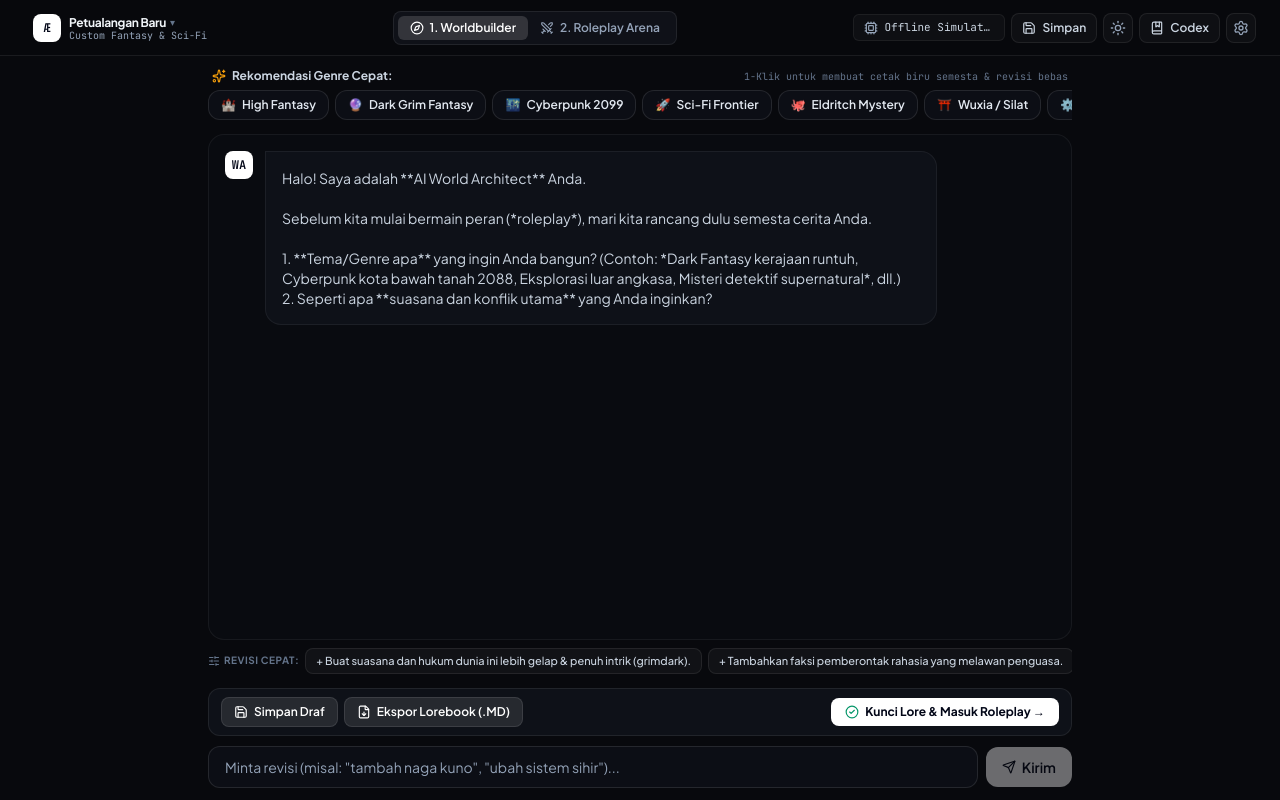
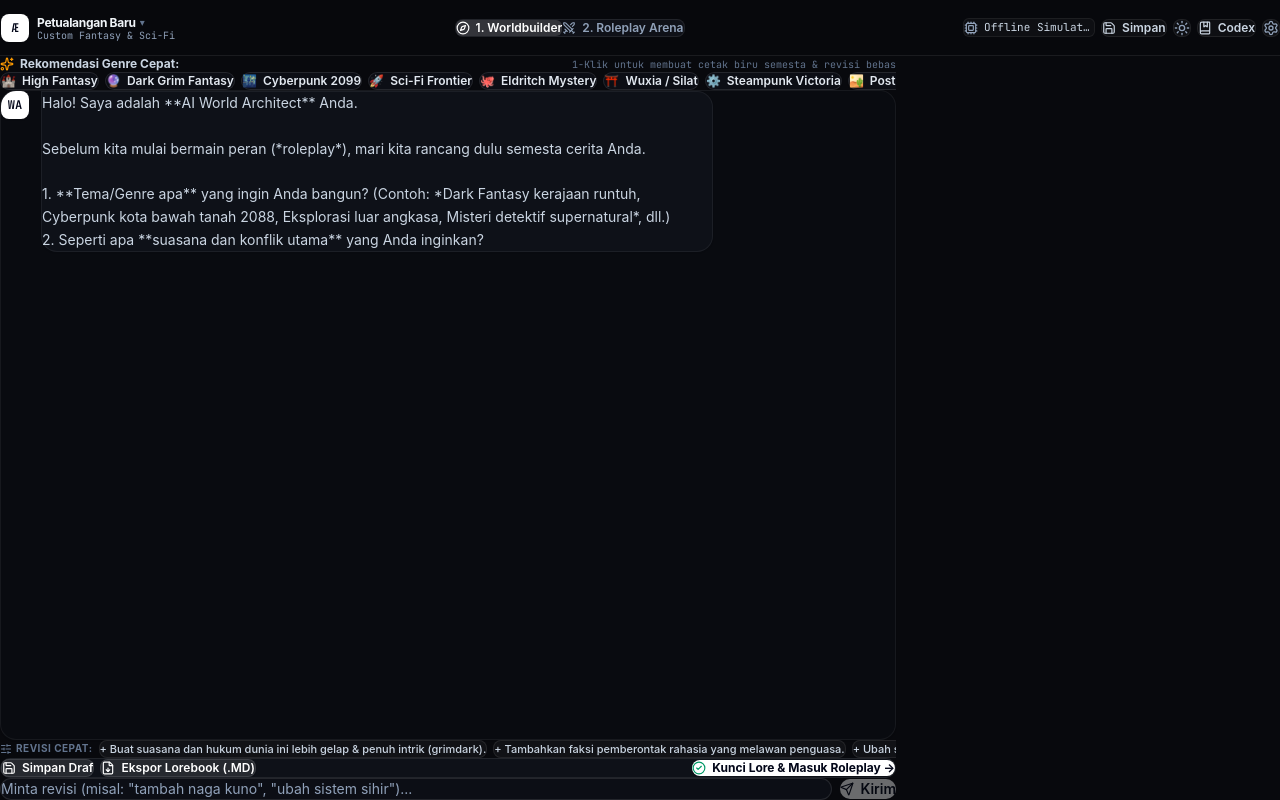
Before and after one commit to Ilhamprma/Iam.WebRoleplay, a React (Vite) app: page / in a window 1280 px wide. Built offline with nearby package versions, Linux system fonts and the light colour scheme.

Commit message:
fix: migrate Tailwind from CDN to Vite plugin, fix CSS build, fix aiService type

```diff
--- a/index.html
+++ b/index.html
@@ -66,21 +66,6 @@
     }
     </script>
 
-    <!-- Tailwind CSS CDN with class-based Dark Mode enabled -->
-    <script src="https://cdn.tailwindcss.com"></script>
-    <script>
-      tailwind.config = {
-        darkMode: 'class',
-        theme: {
-          extend: {
-            fontFamily: {
-              sans: ['Plus Jakarta Sans', 'sans-serif'],
-              mono: ['JetBrains Mono', 'monospace'],
-            }
-          }
-        }
-      }
-    </script>
   </head>
   <body class="min-h-screen transition-colors duration-150">
     <div id="root"></div>
--- a/package.json
+++ b/package.json
@@ -17,10 +17,12 @@
     "tailwind-merge": "^3.5.0"
   },
   "devDependencies": {
+    "@tailwindcss/vite": "^4.3.3",
     "@types/react": "^18.3.18",
     "@types/react-dom": "^18.3.5",
     "@vitejs/plugin-react": "^4.3.4",
     "jsdom": "^26.0.0",
+    "tailwindcss": "^4.3.3",
     "typescript": "^5.7.3",
     "vite": "^6.2.0",
     "vitest": "^3.0.7"
--- a/src/index.css
+++ b/src/index.css
@@ -1,4 +1,12 @@
 @import url('https://fonts.googleapis.com/css2?family=Plus+Jakarta+Sans:wght@300;400;500;600;700;800&family=JetBrains+Mono:wght@400;500;600&display=swap');
+@import "tailwindcss";
+
+@custom-variant dark (&:where(.dark, .dark *));
+
+@theme {
+  --font-family-sans: 'Plus Jakarta Sans', sans-serif;
+  --font-family-mono: 'JetBrains Mono', monospace;
+}
 
 * {
   margin: 0;
--- a/src/services/aiService.ts
+++ b/src/services/aiService.ts
@@ -410,7 +410,7 @@ export async function extractWorldCodexFromChat(
 /**
  * High-fidelity offline simulation fallback honoring all GM Cardinal Rules
  */
-function simulateAiResponse(messages: Message[], systemPrompt: boolean | string): string {
+function simulateAiResponse(messages: Message[], systemPrompt: string): string {
   const lastUserMsg = messages[messages.length - 1]?.content.toLowerCase() || '';
 
   // JSON Extraction Request
--- a/vite.config.ts
+++ b/vite.config.ts
@@ -1,9 +1,10 @@
 /// <reference types="vitest" />
 import { defineConfig } from 'vite';
 import react from '@vitejs/plugin-react';
+import tailwindcss from '@tailwindcss/vite';
 
 export default defineConfig({
-  plugins: [react()],
+  plugins: [tailwindcss(), react()],
   server: {
     port: 3000,
     open: true,
```
Also changed, not shown: 1 other file (tests, documents, lock files or other folders).
